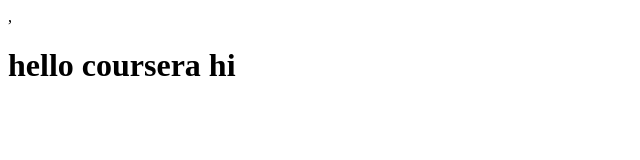
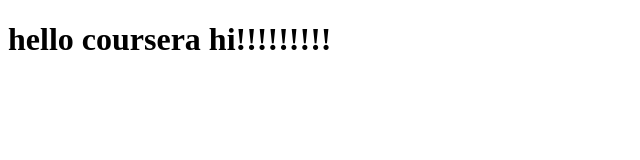
Before and after one commit to manavi17/coursera-test, a plain HTML site: page index.html in a window 1280 px wide. Shown: the whole page, without its empty margins (0-640 px from the left). Drawn offline with Linux system fonts and the light colour scheme.

Commit message:
first web file

```diff
--- a/index.html
+++ b/index.html
@@ -5,6 +5,6 @@
     <title>hello coursera</title>
   </head>
   <body>
-    ,<h1>hello coursera hi</h1>
+    <h1>hello coursera hi!!!!!!!!!</h1>
   </body>
 </html>
```
